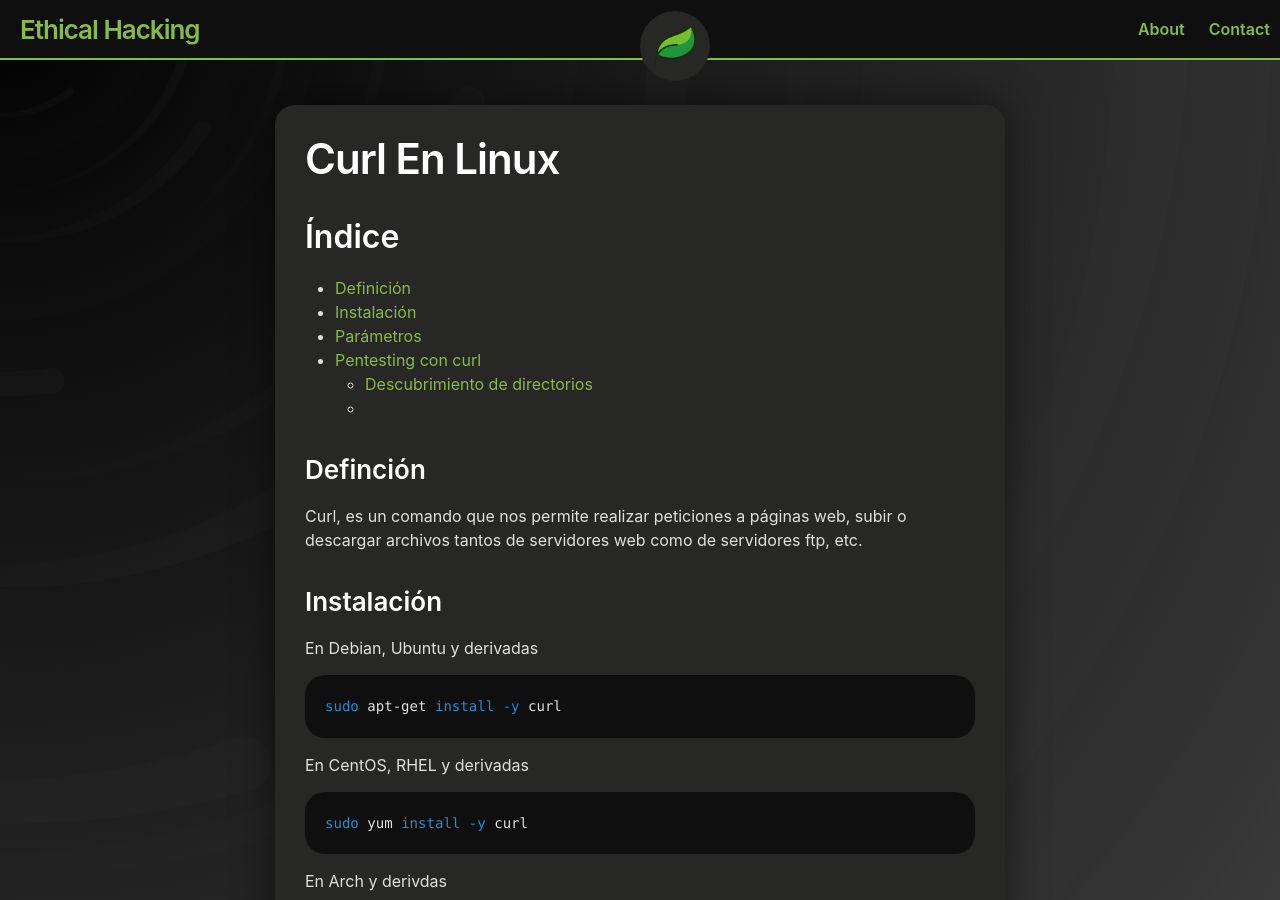
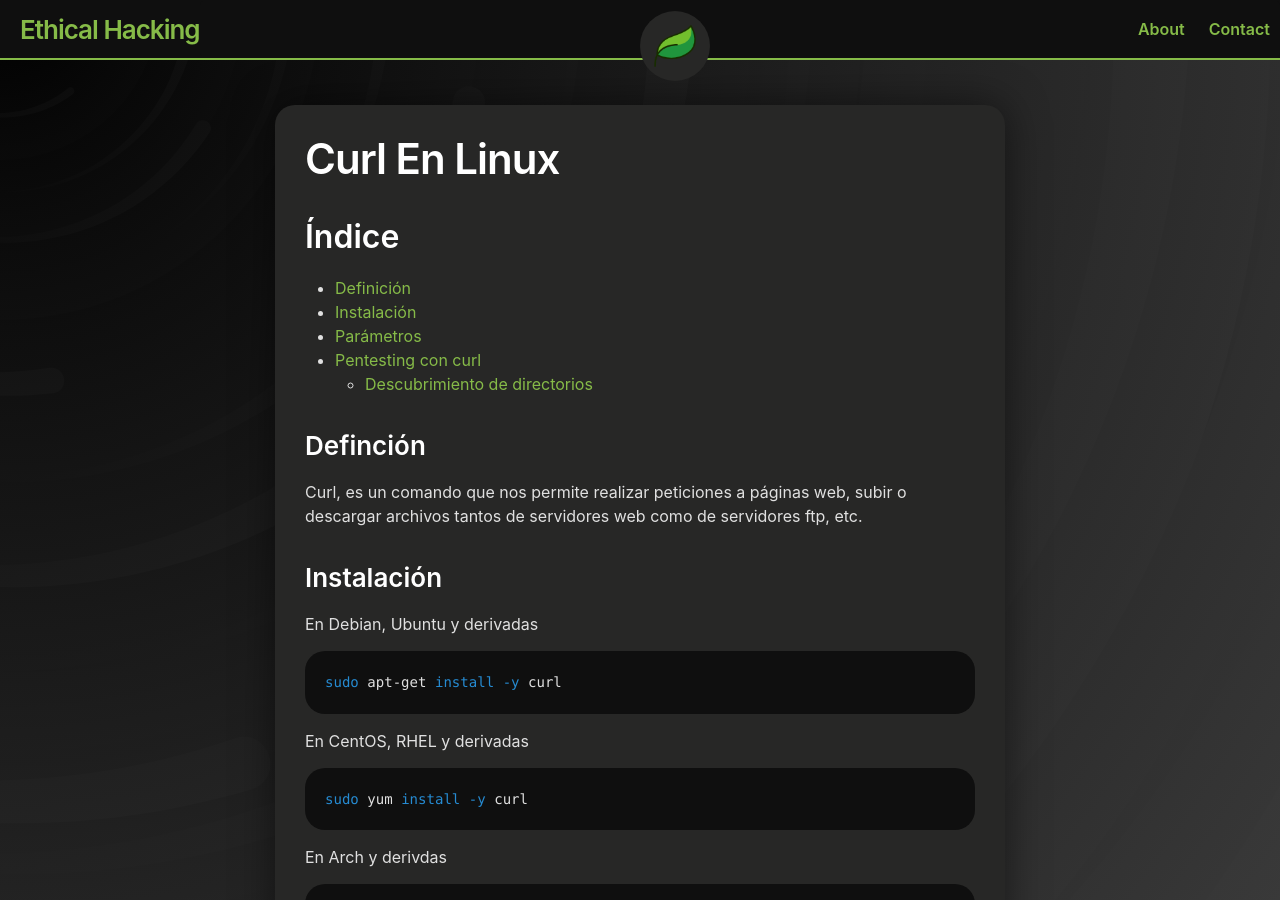
Before and after one commit to H4ckTrick/H4ckTrick.github.io, a Jekyll site: the page built from _posts/2022-04-21-Curl-en-Linux.md, in a window 1280 px wide and 900 px high. Built offline with Jekyll 4.4.1, drawn with Linux system fonts in a browser that asks for light colours; a script that is not in the unit is left out.

```diff
--- a/_posts/2022-04-21-Curl-en-Linux.md
+++ b/_posts/2022-04-21-Curl-en-Linux.md
@@ -8,8 +8,8 @@ author: Conde
 - [Instalación](#instalación)
 - [Parámetros](#párametros)
 - [Pentesting con curl](#pentesting)
-  - [Descubrimiento de directorios](# Descrubrimiento de directorios)
-  -
+  - [Descubrimiento de directorios](# descrubrimiento de directorios )
+
 
 ### Definción
 Curl, es un comando que nos permite realizar peticiones a páginas web, subir o descargar archivos tantos de servidores
```
